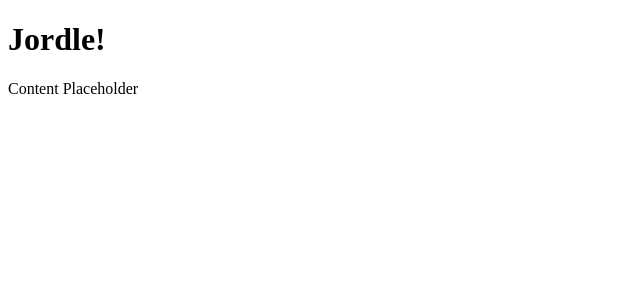
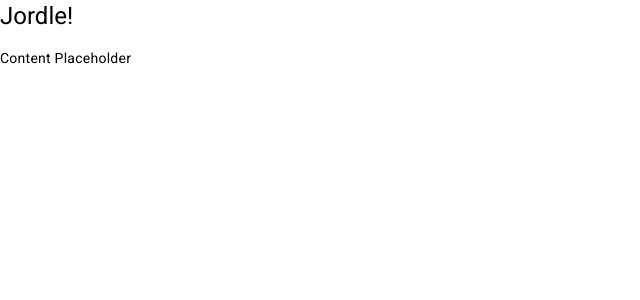
Before and after one commit to ejwoods/jordle, an Angular app: page / in a window 1280 px wide. Shown: the top 300 px of the page, without its empty margins (0-640 px from the left). Built offline with nearby package versions, Linux system fonts and the light colour scheme.

Commit message:
install angular material

```diff
--- a/angular.json
+++ b/angular.json
@@ -25,6 +25,7 @@
               "src/assets"
             ],
             "styles": [
+              "@angular/material/prebuilt-themes/purple-green.css",
               "src/styles.css"
             ],
             "scripts": [],
@@ -89,6 +90,7 @@
               "src/assets"
             ],
             "styles": [
+              "@angular/material/prebuilt-themes/purple-green.css",
               "src/styles.css"
             ],
             "scripts": []
--- a/package.json
+++ b/package.json
@@ -12,10 +12,12 @@
   "private": true,
   "dependencies": {
     "@angular/animations": "^17.3.0",
+    "@angular/cdk": "~17.3.8",
     "@angular/common": "^17.3.0",
     "@angular/compiler": "^17.3.0",
     "@angular/core": "^17.3.0",
     "@angular/forms": "^17.3.0",
+    "@angular/material": "~17.3.8",
     "@angular/platform-browser": "^17.3.0",
     "@angular/platform-browser-dynamic": "^17.3.0",
     "@angular/platform-server": "^17.3.0",
--- a/src/index.html
+++ b/src/index.html
@@ -6,8 +6,10 @@
   <base href="/">
   <meta name="viewport" content="width=device-width, initial-scale=1">
   <link rel="icon" type="image/x-icon" href="favicon.ico">
+  <link href="https://fonts.googleapis.com/css2?family=Roboto:wght@300;400;500&display=swap" rel="stylesheet">
+  <link href="https://fonts.googleapis.com/icon?family=Material+Icons" rel="stylesheet">
 </head>
-<body>
+<body class="mat-typography">
   <app-root></app-root>
 </body>
 </html>
--- a/src/styles.css
+++ b/src/styles.css
@@ -1 +1,4 @@
 /* You can add global styles to this file, and also import other style files */
+
+html, body { height: 100%; }
+body { margin: 0; font-family: Roboto, "Helvetica Neue", sans-serif; }
```
Also changed, not shown: 1 other file (tests, documents, lock files or other folders).
